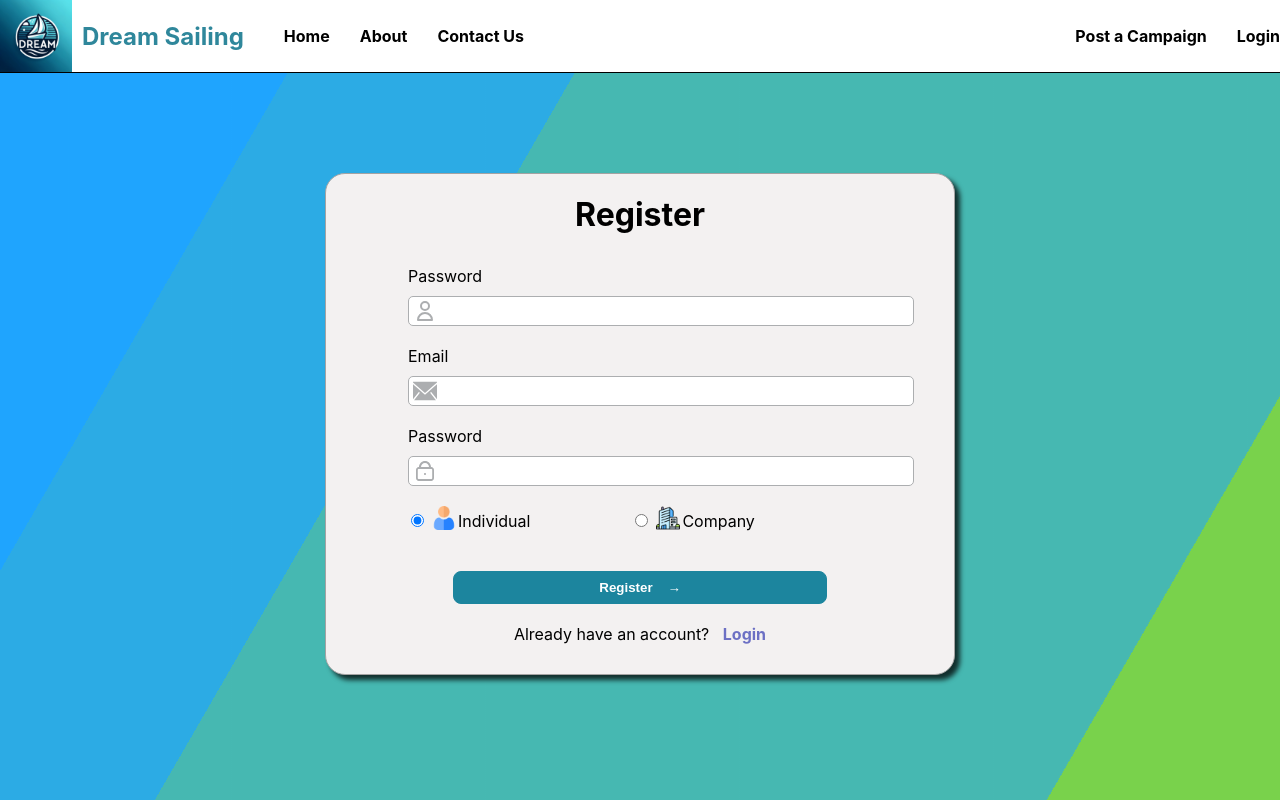
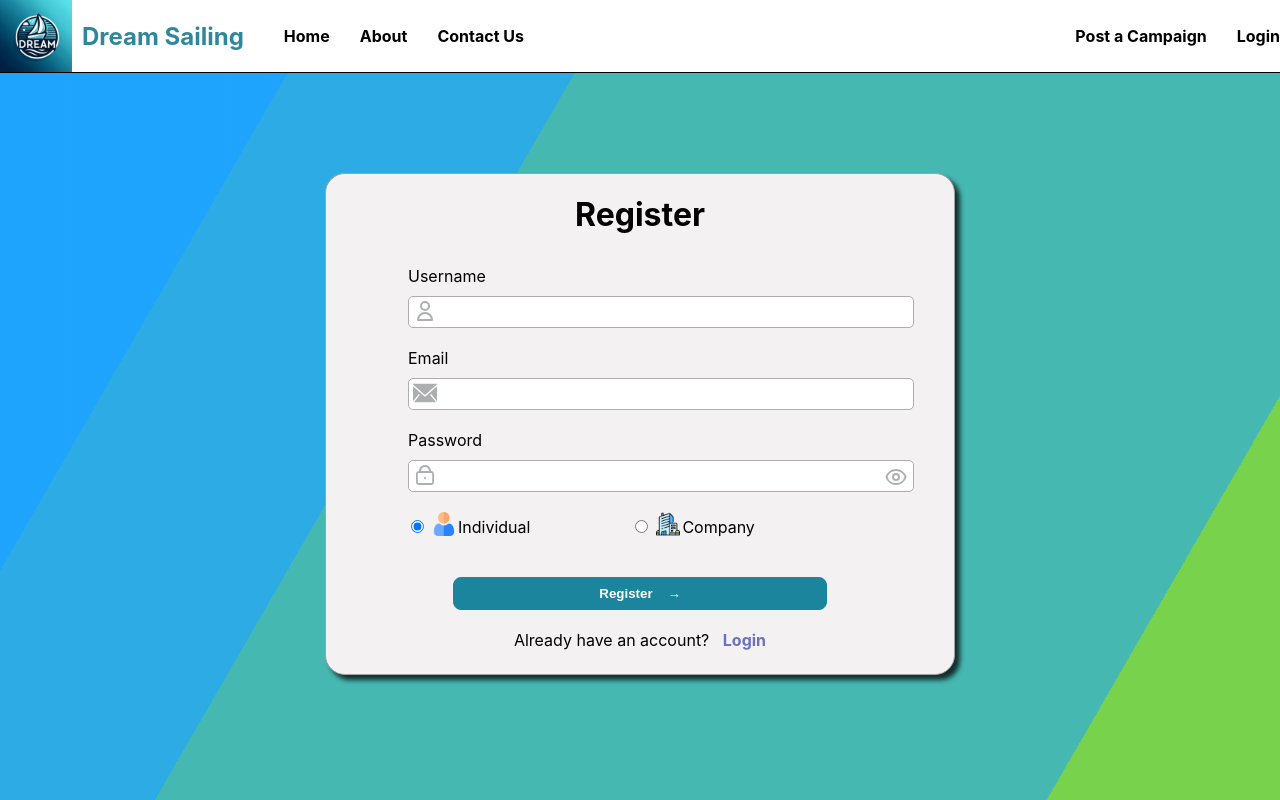
Before and after one commit to WeidongFang1985/PY-Dream-Sailing-Frontend, a React (Create React App) app: page /register in a window 1280 px wide. Built offline with nearby package versions, Linux system fonts and the light colour scheme; no server answers.

Commit message:
Stage 1 All Done

```diff
--- a/src/components/Login/Login.css
+++ b/src/components/Login/Login.css
@@ -37,6 +37,16 @@
     z-index: 99;
 }
 
+.from-input-eye {
+    position: absolute;
+    right: -36px;
+    bottom: 3px;
+}
+
+.from-input-eye:hover {
+    cursor: pointer;
+}
+
 .form-input input {
     margin-top: 10px;
     width: 100%;
@@ -45,6 +55,7 @@
     padding: 5px 0 5px 40px;
     outline: none;
     font-size: 16px;
+    font-family: Inter, serif;
 }
 
 .form-to-middle {
--- a/src/components/Login/Login.js
+++ b/src/components/Login/Login.js
@@ -5,12 +5,15 @@ import axios from "axios";
 import {Link, useNavigate} from "react-router-dom";
 import emailIcon from '../../assets/email.svg';
 import passwordIcon from '../../assets/locker.svg';
+import openEyeIcon from '../../assets/openEye.svg';
+import closeEyeIcon from '../../assets/closeEye.svg';
 
 const Login = () => {
 	const navigate = useNavigate();
 	const [email, setEmail] = useState('');
 	const [password, setPassword ] = useState('');
 	const [errorMessage, setErrorMessage] = useState(null);
+	const [isHiddenPassword, setIsHiddenPassword] = useState(true);
 
 	const emailOnChange = (e) => {
 		setErrorMessage('')
@@ -36,6 +39,10 @@ const Login = () => {
 			return e.response;
 		}
 	};
+
+	const hidePassword = () => {
+		setIsHiddenPassword(!isHiddenPassword);
+	}
 
 	const login = (event) => {
 		event.preventDefault();
@@ -70,7 +77,6 @@ const Login = () => {
 		});
 	}
 
-
 	return (
 		<div className="form-container">
 			<Animation/>
@@ -88,7 +94,8 @@ const Login = () => {
 					<label htmlFor="password">Password</label><br/>
 					<div className="form-input">
 						<img src={passwordIcon} alt="email" width={24} className="form-input-img"/>
-						<input type="password" id="password" value={password} onChange={passwordOnChange}/>
+						<input type={isHiddenPassword ? "password" : "text"} id="password" value={password} onChange={passwordOnChange}/>
+						<img src={isHiddenPassword ? openEyeIcon : closeEyeIcon} alt="openEye" width={24} className="from-input-eye" onClick={hidePassword}/>
 					</div>
 				</fieldset>
 				<br/>
--- a/src/components/Register/Register.js
+++ b/src/components/Register/Register.js
@@ -7,6 +7,8 @@ import business from '../../assets/business.png';
 import emailIcon from "../../assets/email.svg";
 import passwordIcon from "../../assets/locker.svg";
 import usernameIcon from "../../assets/user.svg";
+import openEyeIcon from "../../assets/openEye.svg";
+import closeEyeIcon from "../../assets/closeEye.svg";
 
 const Register = () => {
 	const navigate = useNavigate();
@@ -15,6 +17,7 @@ const Register = () => {
 	const [password, setPassword ] = useState('');
 	const [isBusiness, setIsBusiness] = useState(false);
 	const [errorMessage, setErrorMessage] = useState(null);
+	const [isHiddenPassword, setIsHiddenPassword] = useState(true);
 
 	const usernameOnChange = (e) => {
 		setErrorMessage('')
@@ -41,6 +44,10 @@ const Register = () => {
 			return e.response;
 		}
 	};
+
+	const hidePassword = () => {
+		setIsHiddenPassword(!isHiddenPassword);
+	}
 
 	const register = (event) => {
 		event.preventDefault();
@@ -79,7 +86,7 @@ const Register = () => {
 			<h1>Register</h1>
 			<form onSubmit={register} className="form">
 				<fieldset>
-					<label htmlFor="username">Password</label><br/>
+					<label htmlFor="username">Username</label><br/>
 					<div className="form-input">
 						<img src={usernameIcon} alt="username" width={24} className="form-input-img"/>
 						<input type="text" id="username" value={username} onChange={usernameOnChange}/>
@@ -98,7 +105,10 @@ const Register = () => {
 					<label htmlFor="password">Password</label><br/>
 					<div className="form-input">
 						<img src={passwordIcon} alt="email" width={24} className="form-input-img"/>
-						<input type="password" id="password" value={password} onChange={passwordOnChange}/>
+						<input type={isHiddenPassword ? "password" : "text"} id="password" value={password}
+									 onChange={passwordOnChange}/>
+						<img src={isHiddenPassword ? openEyeIcon : closeEyeIcon} alt="openEye" width={24} className="from-input-eye"
+								 onClick={hidePassword}/>
 					</div>
 				</fieldset>
 				<br/>
```
Also changed, not shown: src/assets/closeEye.svg (added), src/assets/openEye.svg (added).
